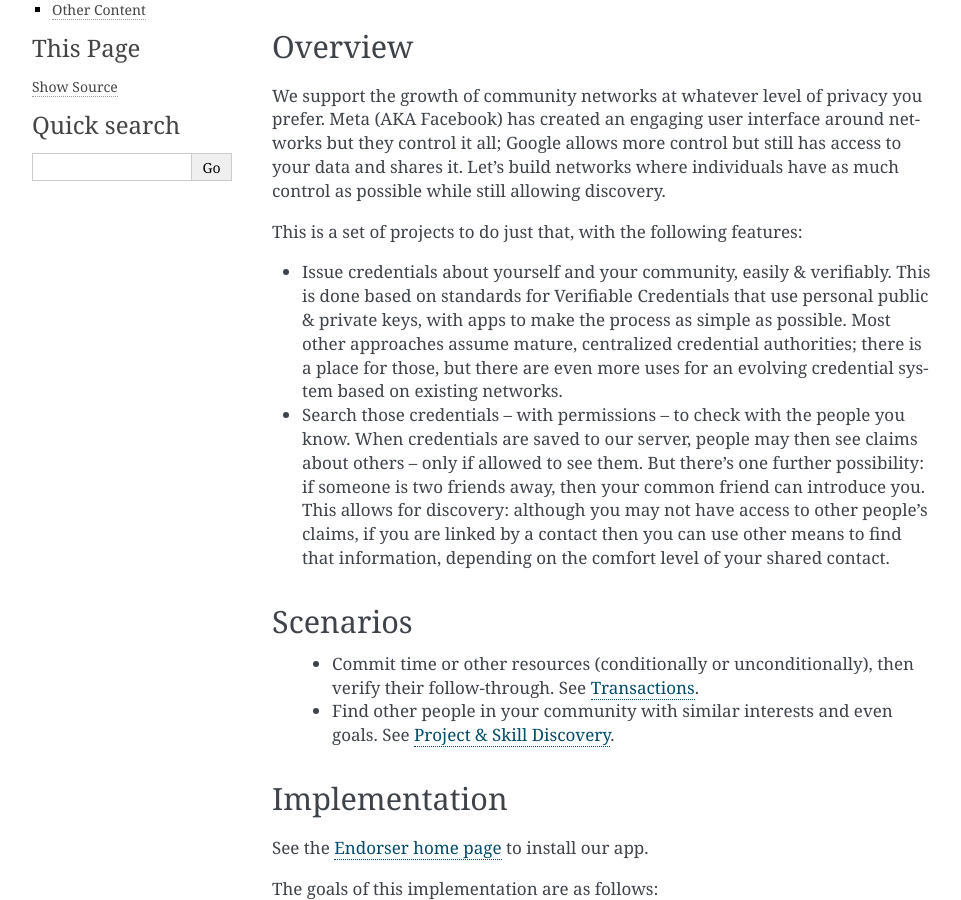
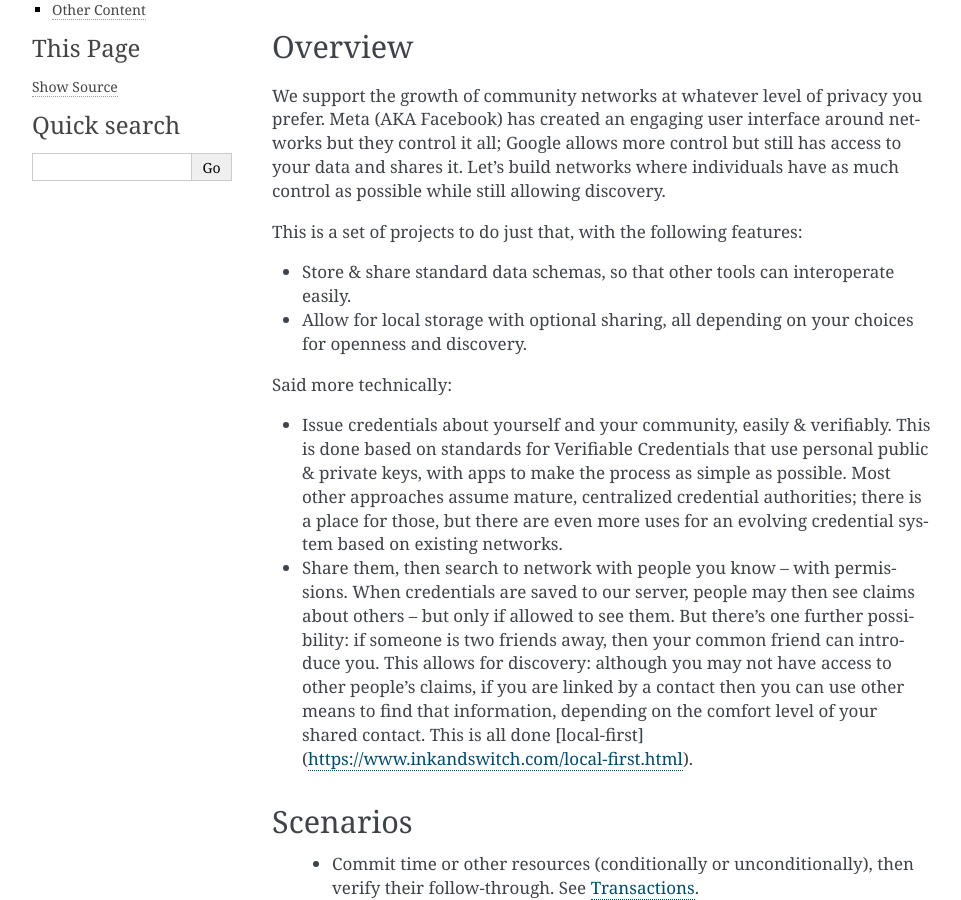
Before and after one commit to trentlarson/endorser-docs, a Sphinx documentation site: the page built from source/intro.rst, in a window 1280 px wide and 900 px high, scrolled down 221 px. Shown: the whole window, without its empty margins (148-1109 px from the left). Built offline with Sphinx 7.4.7, drawn with Linux system fonts in a browser that asks for light colours.

Commit message:
simplify some explanatory verbiage & fix directory pointer

```diff
--- a/README.rst
+++ b/README.rst
@@ -5,4 +5,4 @@ Set up tooling: `pip install -U sphinx && python -m venv .venv`
 
 Build: `make html`
 
-View: `open docs/build/html/index.html`
+View: `open build/html/index.html`
--- a/source/intro.rst
+++ b/source/intro.rst
@@ -20,9 +20,15 @@ We support the growth of community networks at whatever level of privacy you pre
 
 This is a set of projects to do just that, with the following features:
 
+- Store & share standard data schemas, so that other tools can interoperate easily.
+
+- Allow for local storage with optional sharing, all depending on your choices for openness and discovery.
+
+Said more technically:
+
 - Issue credentials about yourself and your community, easily & verifiably. This is done based on standards for Verifiable Credentials that use personal public & private keys, with apps to make the process as simple as possible.  Most other approaches assume mature, centralized credential authorities; there is a place for those, but there are even more uses for an evolving credential system based on existing networks.
 
-- Search those credentials -- with permissions -- to check with the people you know. When credentials are saved to our server, people may then see claims about others -- only if allowed to see them. But there's one further possibility: if someone is two friends away, then your common friend can introduce you. This allows for discovery: although you may not have access to other people's claims, if you are linked by a contact then you can use other means to find that information, depending on the comfort level of your shared contact.
+- Share them, then search to network with people you know -- with permissions. When credentials are saved to our server, people may then see claims about others -- but only if allowed to see them. But there's one further possibility: if someone is two friends away, then your common friend can introduce you. This allows for discovery: although you may not have access to other people's claims, if you are linked by a contact then you can use other means to find that information, depending on the comfort level of your shared contact. This is all done [local-first](https://www.inkandswitch.com/local-first.html).
 
 
 Scenarios
```
